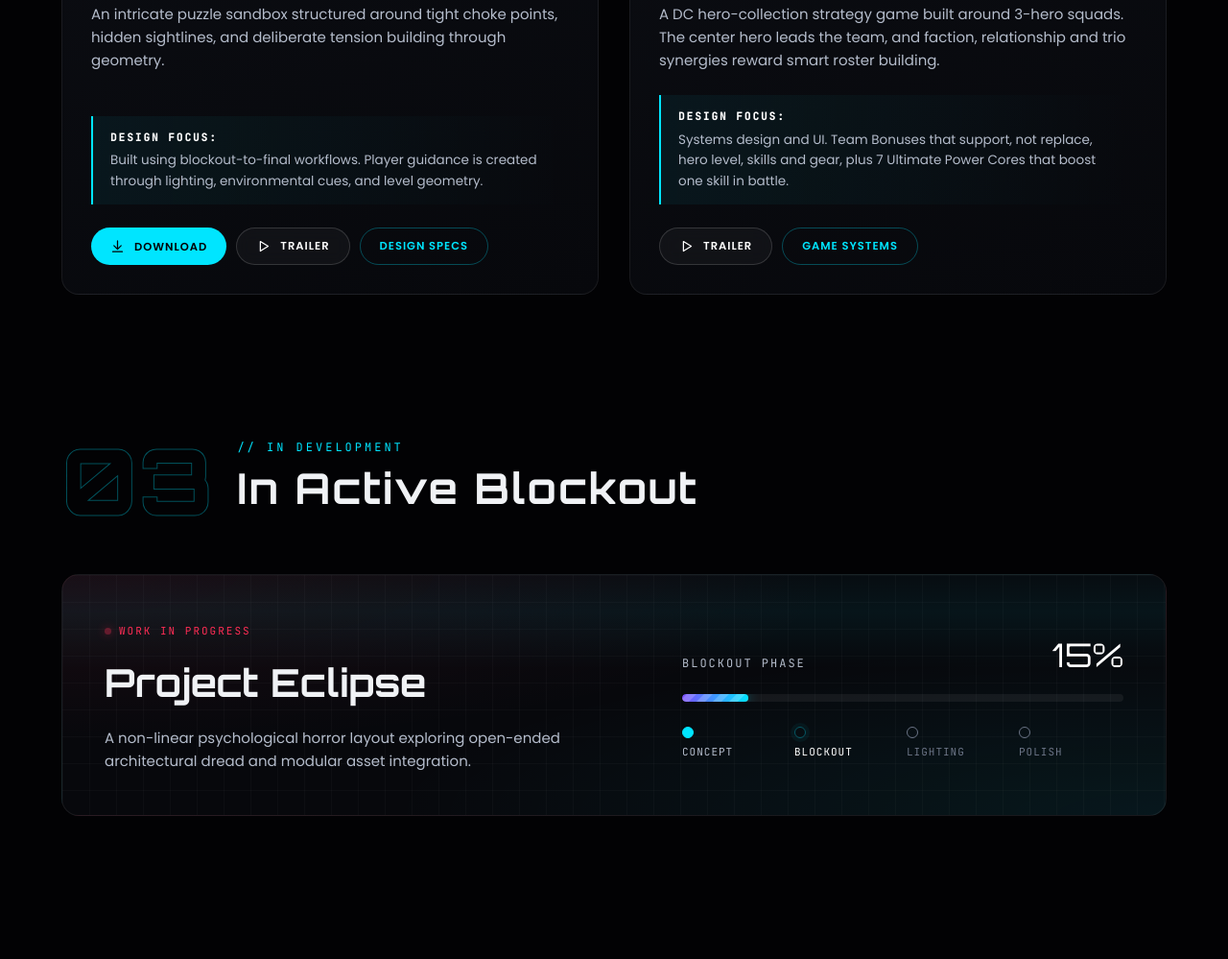
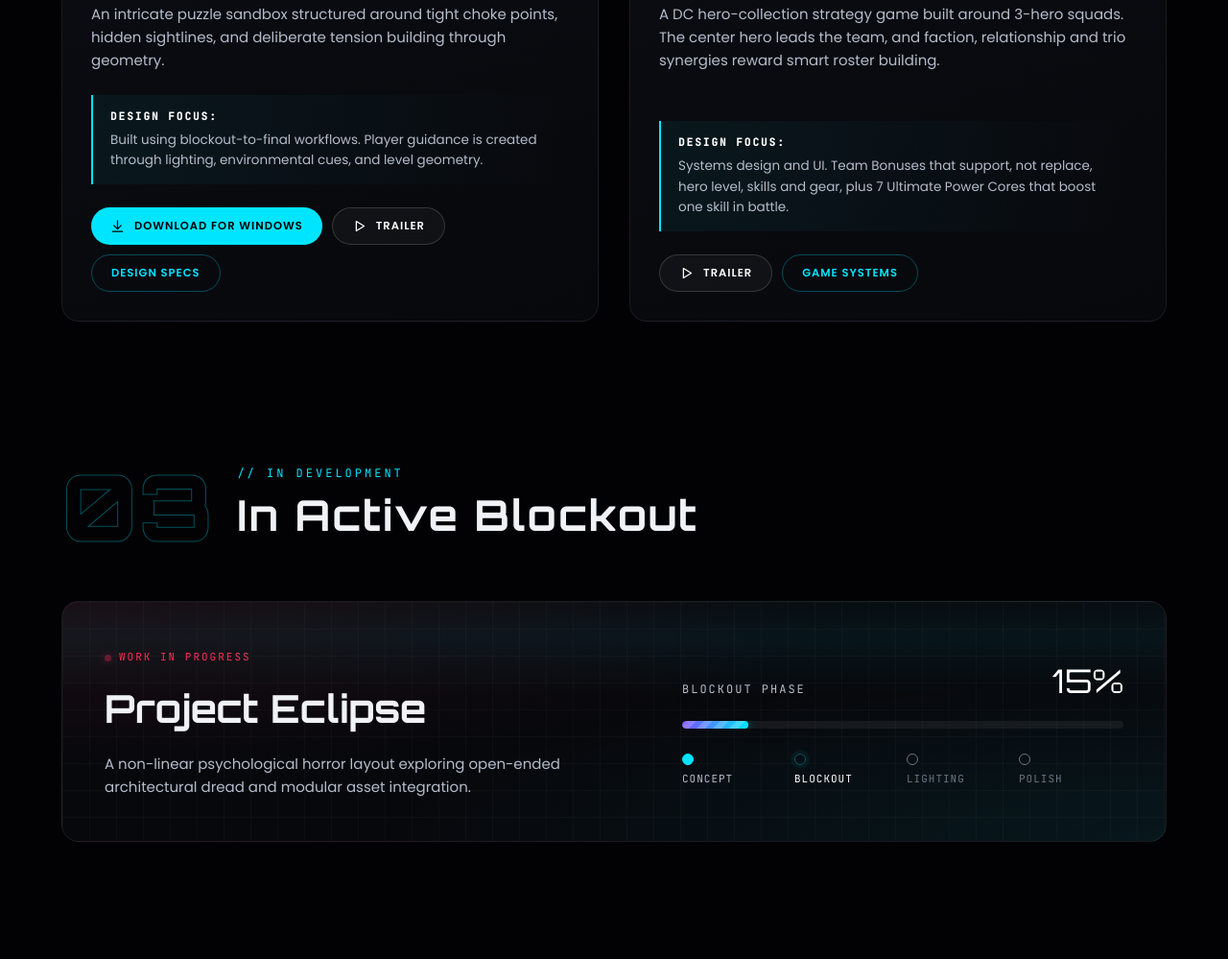
Before and after one commit to Jude-Anandaraj/Jude-Anandaraj.github.io, a website: page index.html in a window 1280 px wide. Shown: the part 2397-3396 px from the top of the page at 96% size. Drawn offline with Linux system fonts and the light colour scheme.

Commit message:
Download No Way Out as a Windows installer

```diff
--- a/index.html
+++ b/index.html
@@ -285,10 +285,11 @@
             <div class="card-actions">
               <a
                 class="btn card-btn primary"
-                href="https://drive.google.com/uc?export=download&id=1TcH_YN7HPOqeYdLlU7Ib_Tl3s1alMw_1"
+                href="https://github.com/Jude-Anandaraj/Jude-Anandaraj.github.io/releases/download/no-way-out-v1.0/NoWayOut-Setup.exe"
+                title="Windows installer (563 MB)"
               >
                 <svg viewBox="0 0 24 24" aria-hidden="true"><path d="M12 3v12M6 11l6 6 6-6M4 21h16" /></svg>
-                Download
+                Download for Windows
               </a>
 
               <!-- Add a YouTube embed URL to data-video to enable the trailer -->
```
